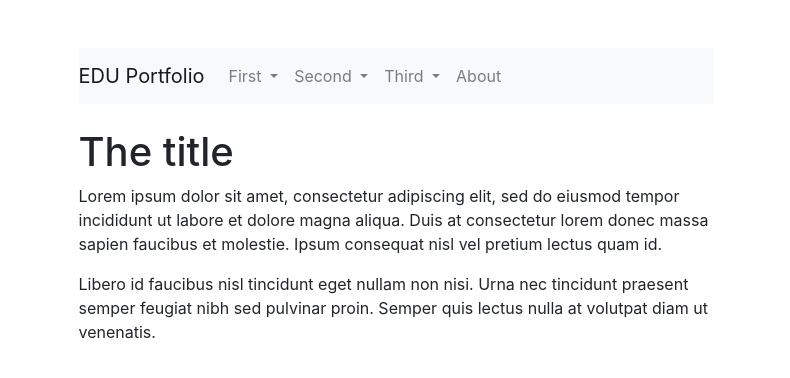
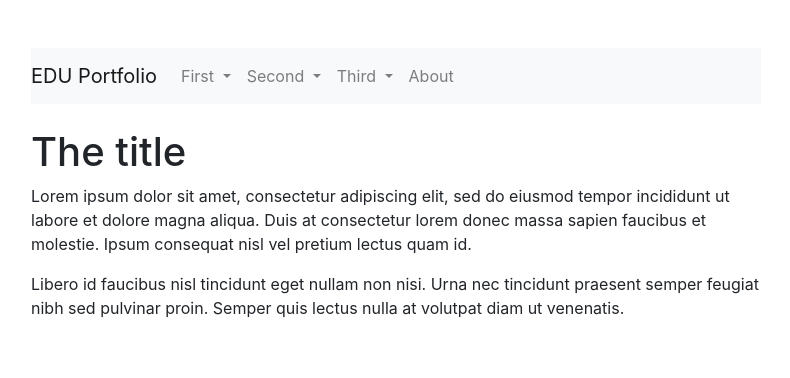
Before and after one commit to josevh/edu-portfolio, a Jekyll site: the page built from index.html, in a window 1280 px wide. Shown: the top 378 px of the page, without its empty margins (244-1034 px from the left). Built offline with Jekyll 4.4.1, drawn with Linux system fonts in a browser that asks for light colours; nearby versions of some CDN libraries; a style sheet for code colours, icons or effects is not loaded.

Commit message:
wider layout

```diff
--- a/_layouts/default.html
+++ b/_layouts/default.html
@@ -4,12 +4,12 @@
   <body>
     <div class="container my-5">
       <div class="row justify-content-center mb-4">
-        <div class="col-sm-12 col-md-10 col-lg-7">
+        <div class="col-sm-12 col-md-10 col-lg-8">
           {%- include nav.html -%}
         </div>
       </div>
       <div class="row justify-content-center content-wrapper">
-        <div class="col-sm-12 col-md-10 col-lg-7">
+        <div class="col-sm-12 col-md-10 col-lg-8">
           {{ content }}
         </div>
       </div>
```
